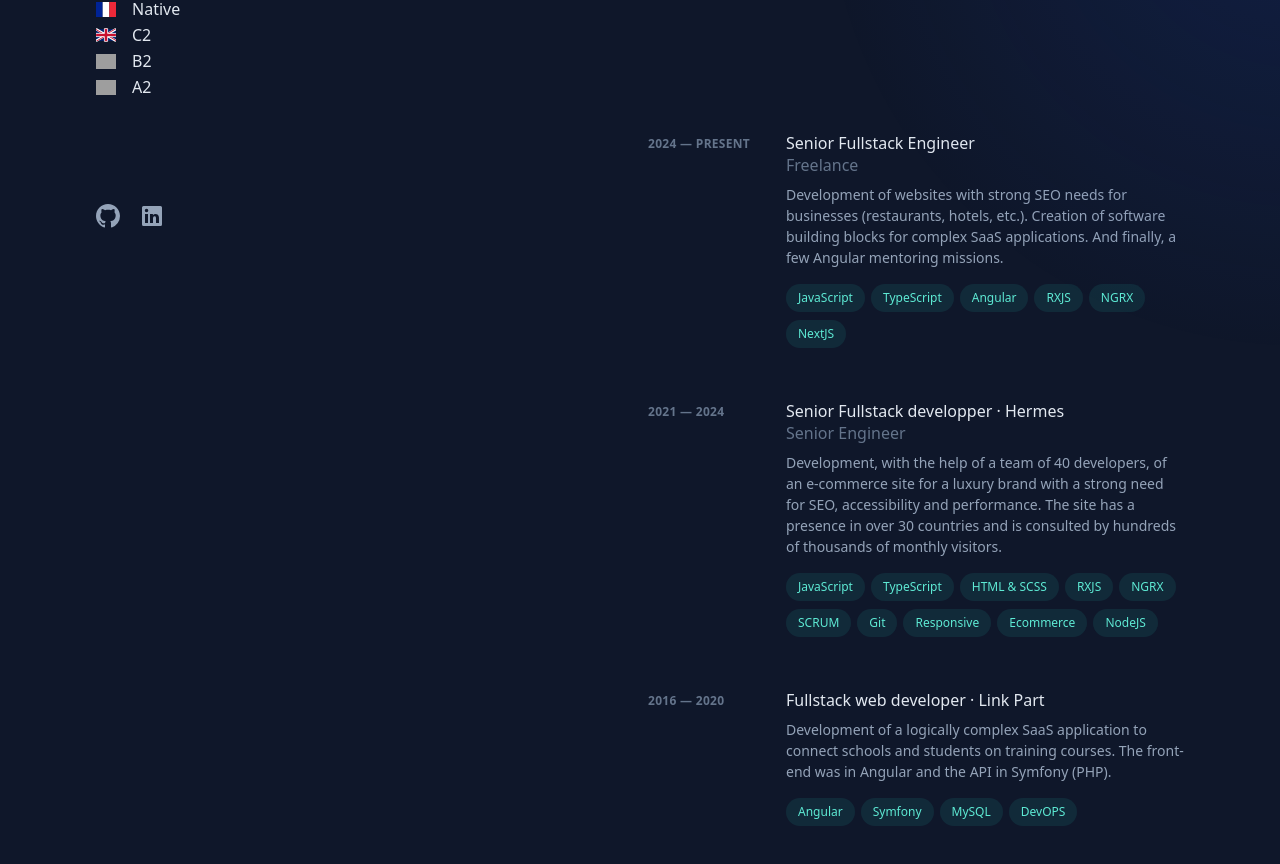
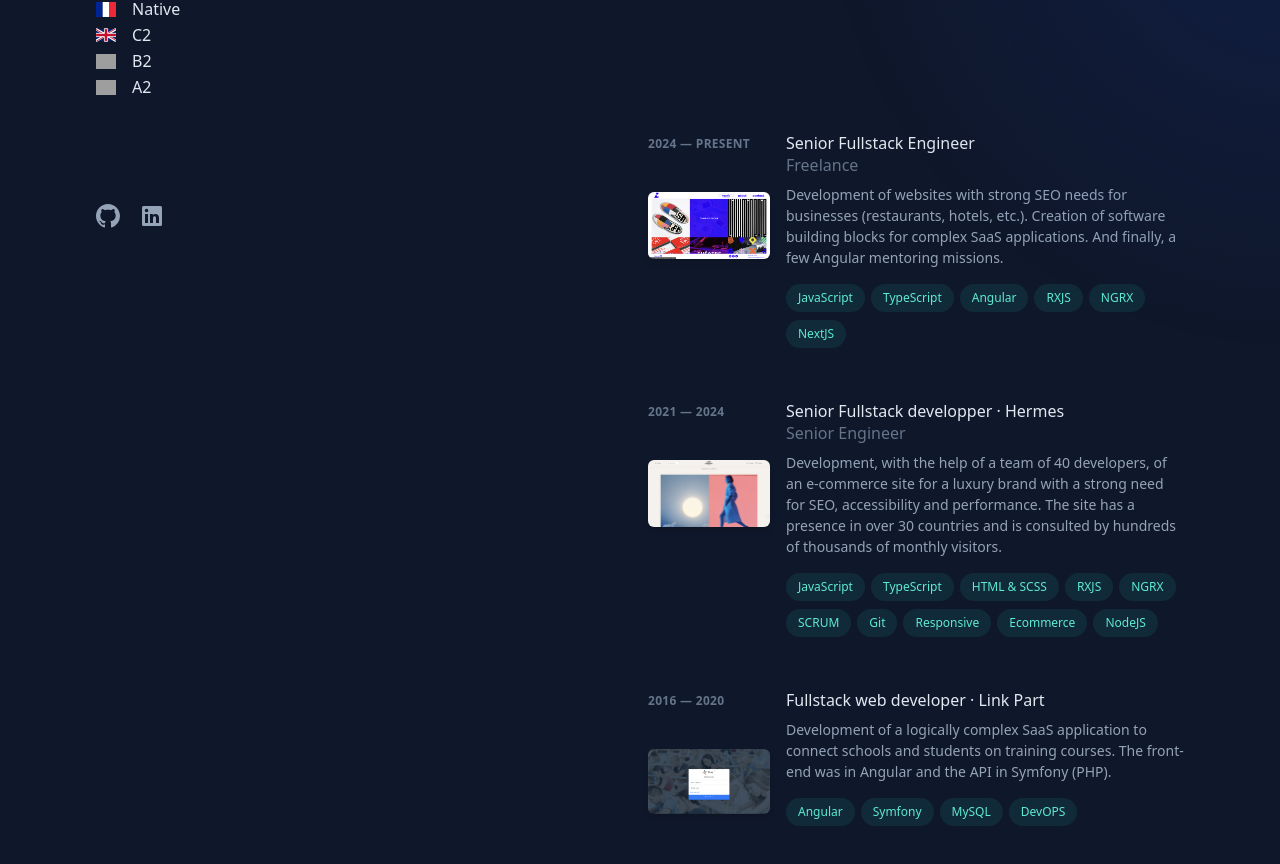
Before and after one commit to marsglace12/portfolio, an Angular app: page / in a window 1280 px wide. Shown: the part 476-1340 px from the top of the page. Built offline with nearby package versions, Linux system fonts and the light colour scheme; grey boxes are pictures that could not be loaded; a web font is replaced by a local one.

Commit message:
add images

```diff
--- a/src/app/app.component.html
+++ b/src/app/app.component.html
@@ -133,7 +133,7 @@
               <li class="mr-5 text-xs shrink-0">
                 <a
                   class="block hover:text-slate-200"
-                  href="https://github.com/bchiang7"
+                  href="https://github.com/marsglace12"
                   target="_blank"
                   rel="noreferrer noopener"
                   aria-label="GitHub (opens in a new tab)"
@@ -154,7 +154,7 @@
               <li class="mr-5 text-xs shrink-0">
                 <a
                   class="block hover:text-slate-200"
-                  href="https://www.linkedin.com/in/bchiang7/"
+                  href="https://www.linkedin.com/in/j%C3%A9r%C3%A9my-martin-78ba19111/"
                   target="_blank"
                   rel="noreferrer noopener"
                   aria-label="LinkedIn (opens in a new tab)"
@@ -229,12 +229,21 @@
                       <div
                         class="absolute -inset-x-4 -inset-y-4 z-0 hidden rounded-md transition motion-reduce:transition-none lg:-inset-x-6 lg:block lg:group-hover:bg-slate-800/50 lg:group-hover:shadow-[inset_0_1px_0_0_rgba(148,163,184,0.1)] lg:group-hover:drop-shadow-lg"
                       ></div>
+                      <div class="z-10 sm:col-span-2">
                         <header
-                        class="z-10 mb-2 mt-1 text-xs font-semibold uppercase tracking-wide text-slate-500 sm:col-span-2"
+                          class="mb-2 mt-1 text-xs font-semibold uppercase tracking-wide text-slate-500"
                           aria-label="2024 to Present"
                         >
                           2024 — Present
                         </header>
+                        <div class="pt-8">
+                          <img
+                            src="/images/luluberlu.png"
+                            alt="Image description"
+                            class="rounded-md shadow-md"
+                          />
+                        </div>
+                      </div>
                       <div class="z-10 sm:col-span-6">
                         <h3 class="font-medium leading-snug text-slate-200">
                           <div>
@@ -306,12 +315,21 @@
                       <div
                         class="absolute -inset-x-4 -inset-y-4 z-0 hidden rounded-md transition motion-reduce:transition-none lg:-inset-x-6 lg:block lg:group-hover:bg-slate-800/50 lg:group-hover:shadow-[inset_0_1px_0_0_rgba(148,163,184,0.1)] lg:group-hover:drop-shadow-lg"
                       ></div>
+                      <div class="z-10 sm:col-span-2">
                         <header
-                        class="z-10 mb-2 mt-1 text-xs font-semibold uppercase tracking-wide text-slate-500 sm:col-span-2"
-                        aria-label="2018 to 2024"
+                          class="mb-2 mt-1 text-xs font-semibold uppercase tracking-wide text-slate-500"
+                          aria-label="2024 to Present"
                         >
                           2021 — 2024
                         </header>
+                        <div class="pt-8">
+                          <img
+                            src="/images/hermes.png"
+                            alt="Image description"
+                            class="rounded-md shadow-md"
+                          />
+                        </div>
+                      </div>
                       <div class="z-10 sm:col-span-6">
                         <h3 class="font-medium leading-snug text-slate-200">
                           <div>
@@ -423,12 +441,21 @@
                       <div
                         class="absolute -inset-x-4 -inset-y-4 z-0 hidden rounded-md transition motion-reduce:transition-none lg:-inset-x-6 lg:block lg:group-hover:bg-slate-800/50 lg:group-hover:shadow-[inset_0_1px_0_0_rgba(148,163,184,0.1)] lg:group-hover:drop-shadow-lg"
                       ></div>
+                      <div class="z-10 sm:col-span-2">
                         <header
-                        class="z-10 mb-2 mt-1 text-xs font-semibold uppercase tracking-wide text-slate-500 sm:col-span-2"
-                        aria-label="July to December 2017"
+                          class="mb-2 mt-1 text-xs font-semibold uppercase tracking-wide text-slate-500"
+                          aria-label="2024 to Present"
                         >
                           2016 — 2020
                         </header>
+                        <div class="pt-8">
+                          <img
+                            src="/images/hub3e.png"
+                            alt="Image description"
+                            class="rounded-md shadow-md"
+                          />
+                        </div>
+                      </div>
                       <div class="z-10 sm:col-span-6">
                         <h3 class="font-medium leading-snug text-slate-200">
                           <div>
```
Lines whose indentation alone changed are shown as unchanged.
